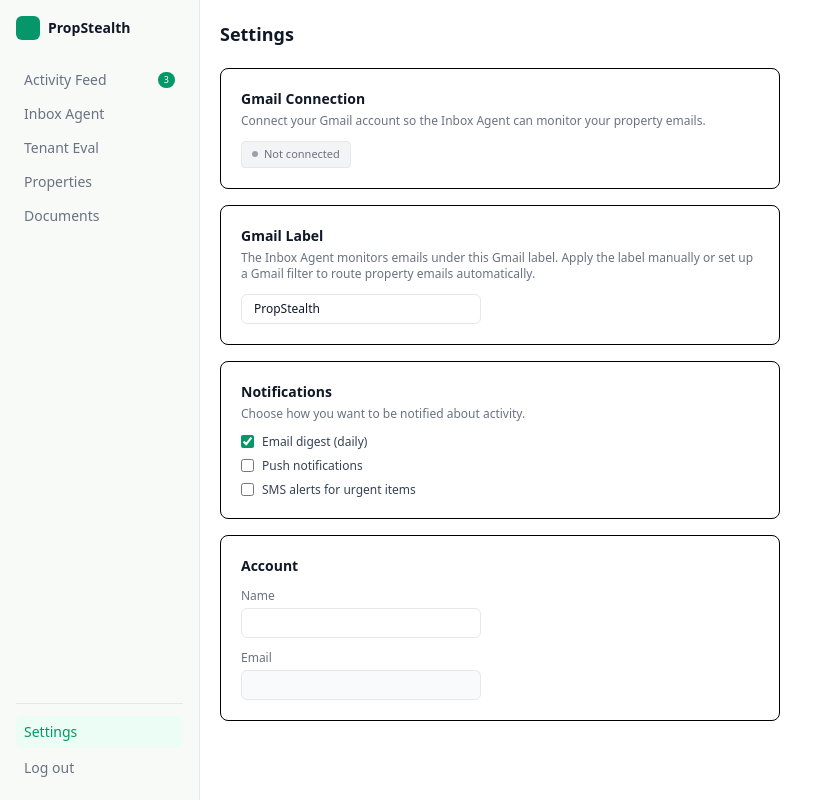
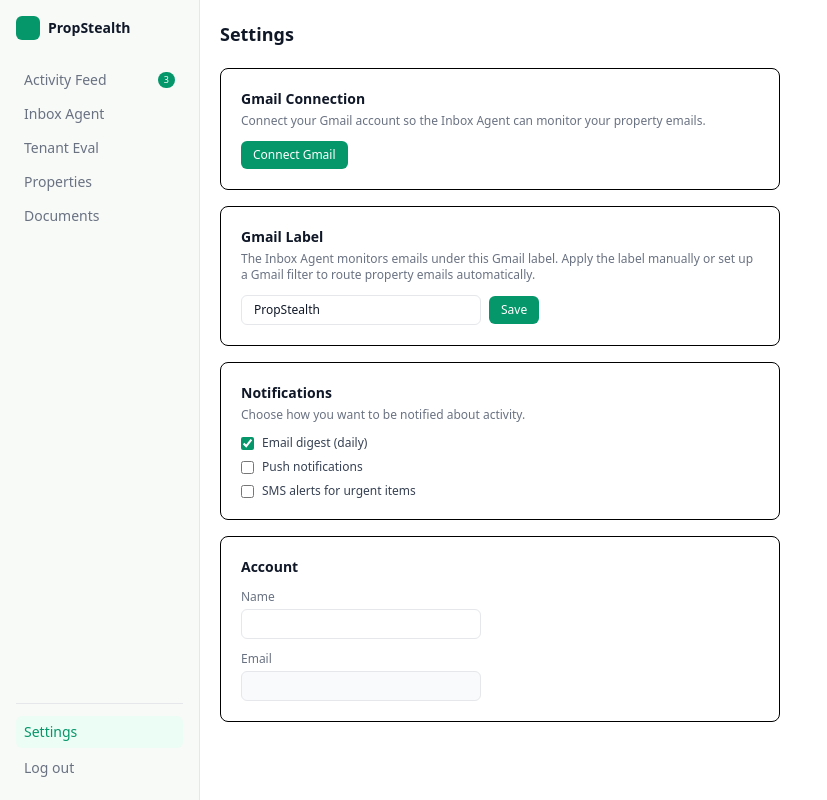
Before and after one commit to ascii27/prop-stealth, a Next.js app in the folder web/: page /owner/settings in a window 1280 px wide. Shown: the whole page, without its empty margins (0-827 px from the left). Built offline with nearby package versions, Linux system fonts and the light colour scheme; no server answers.

Commit message:
feat: wire settings page Gmail connection and label to API

```diff
--- a/web/src/app/(dashboard)/owner/settings/page.tsx
+++ b/web/src/app/(dashboard)/owner/settings/page.tsx
@@ -1,9 +1,54 @@
 "use client";
 
+import { useEffect, useState } from "react";
 import { useUser } from "@/lib/user-context";
 
 export default function SettingsPage() {
-  const { user, loading } = useUser();
+  const { user, loading: userLoading } = useUser();
+  const [gmailStatus, setGmailStatus] = useState<{
+    connected: boolean;
+    email?: string;
+    label?: string;
+  } | null>(null);
+  const [label, setLabel] = useState("PropStealth");
+  const [labelSaving, setLabelSaving] = useState(false);
+  const [labelSaved, setLabelSaved] = useState(false);
+
+  useEffect(() => {
+    fetch("/api/gmail/status", { credentials: "include" })
+      .then((res) => (res.ok ? res.json() : { connected: false }))
+      .then((data) => {
+        setGmailStatus(data);
+        if (data.label) setLabel(data.label);
+      })
+      .catch(() => setGmailStatus({ connected: false }));
+  }, []);
+
+  async function handleDisconnect() {
+    await fetch("/api/gmail/disconnect", {
+      method: "DELETE",
+      credentials: "include",
+    });
+    setGmailStatus({ connected: false });
+  }
+
+  async function handleSaveLabel() {
+    setLabelSaving(true);
+    setLabelSaved(false);
+    try {
+      const res = await fetch("/api/gmail/label", {
+        method: "PUT",
+        headers: { "Content-Type": "application/json" },
+        credentials: "include",
+        body: JSON.stringify({ label }),
+      });
+      if (res.ok) setLabelSaved(true);
+    } catch {
+      // ignore
+    } finally {
+      setLabelSaving(false);
+    }
+  }
 
   return (
     <div>
@@ -20,10 +65,29 @@
             property emails.
           </p>
           <div className="flex items-center gap-2">
-            <span className="text-[11px] px-2.5 py-1 rounded bg-gray-100 border border-gray-200 flex items-center gap-1.5">
-              <span className="w-1.5 h-1.5 rounded-full bg-gray-400 inline-block" />
-              <span className="text-gray-500 font-medium">Not connected</span>
-            </span>
+            {gmailStatus?.connected ? (
+              <>
+                <span className="text-[11px] px-2.5 py-1 rounded bg-green-50 border border-green-200 flex items-center gap-1.5">
+                  <span className="w-1.5 h-1.5 rounded-full bg-green-500 inline-block" />
+                  <span className="text-green-700 font-medium">
+                    {gmailStatus.email}
+                  </span>
+                </span>
+                <button
+                  onClick={handleDisconnect}
+                  className="text-[11px] text-red-600 hover:text-red-700"
+                >
+                  Disconnect
+                </button>
+              </>
+            ) : (
+              <a
+                href="/api/gmail/connect"
+                className="bg-brand text-white px-3 py-1.5 rounded-md text-xs font-medium"
+              >
+                Connect Gmail
+              </a>
+            )}
           </div>
         </div>
 
@@ -37,11 +101,27 @@
             label manually or set up a Gmail filter to route property emails
             automatically.
           </p>
-          <input
-            type="text"
-            defaultValue="PropStealth"
-            className="w-[240px] border border-gray-200 rounded-md px-3 py-1.5 text-xs text-gray-900 focus:outline-none focus:ring-1 focus:ring-brand"
-          />
+          <div className="flex items-center gap-2">
+            <input
+              type="text"
+              value={label}
+              onChange={(e) => {
+                setLabel(e.target.value);
+                setLabelSaved(false);
+              }}
+              className="w-[240px] border border-gray-200 rounded-md px-3 py-1.5 text-xs text-gray-900 focus:outline-none focus:ring-1 focus:ring-brand"
+            />
+            <button
+              onClick={handleSaveLabel}
+              disabled={labelSaving}
+              className="bg-brand text-white px-3 py-1.5 rounded-md text-xs font-medium disabled:opacity-50"
+            >
+              {labelSaving ? "Saving..." : "Save"}
+            </button>
+            {labelSaved && (
+              <span className="text-[11px] text-green-600">Saved</span>
+            )}
+          </div>
         </div>
 
         {/* Notifications */}
@@ -62,17 +142,11 @@
               <span className="text-xs text-gray-700">Email digest (daily)</span>
             </label>
             <label className="flex items-center gap-2">
-              <input
-                type="checkbox"
-                className="accent-brand"
-              />
+              <input type="checkbox" className="accent-brand" />
               <span className="text-xs text-gray-700">Push notifications</span>
             </label>
             <label className="flex items-center gap-2">
-              <input
-                type="checkbox"
-                className="accent-brand"
-              />
+              <input type="checkbox" className="accent-brand" />
               <span className="text-xs text-gray-700">
                 SMS alerts for urgent items
               </span>
@@ -83,7 +157,7 @@
         {/* Account */}
         <div className="border rounded-lg p-5">
           <h2 className="text-sm font-semibold text-gray-900 mb-3">Account</h2>
-          {loading ? (
+          {userLoading ? (
             <div className="text-xs text-gray-400">Loading...</div>
           ) : (
             <div className="flex flex-col gap-3">
```
